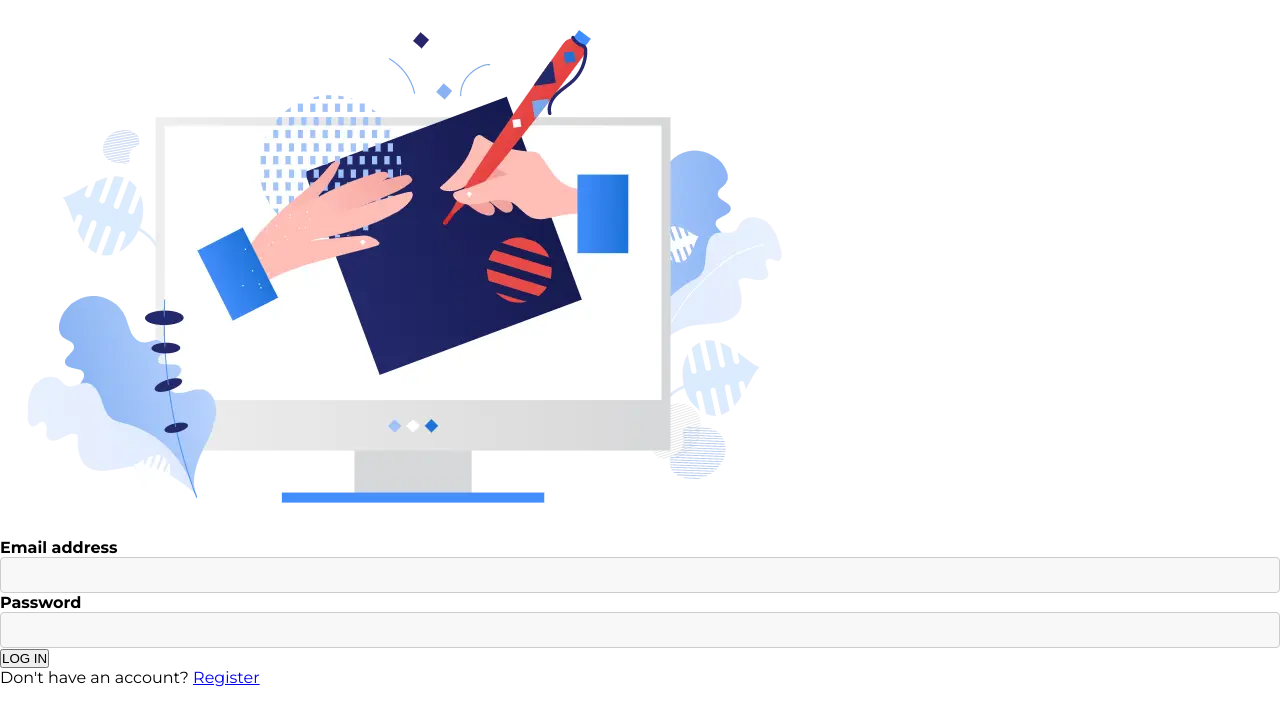
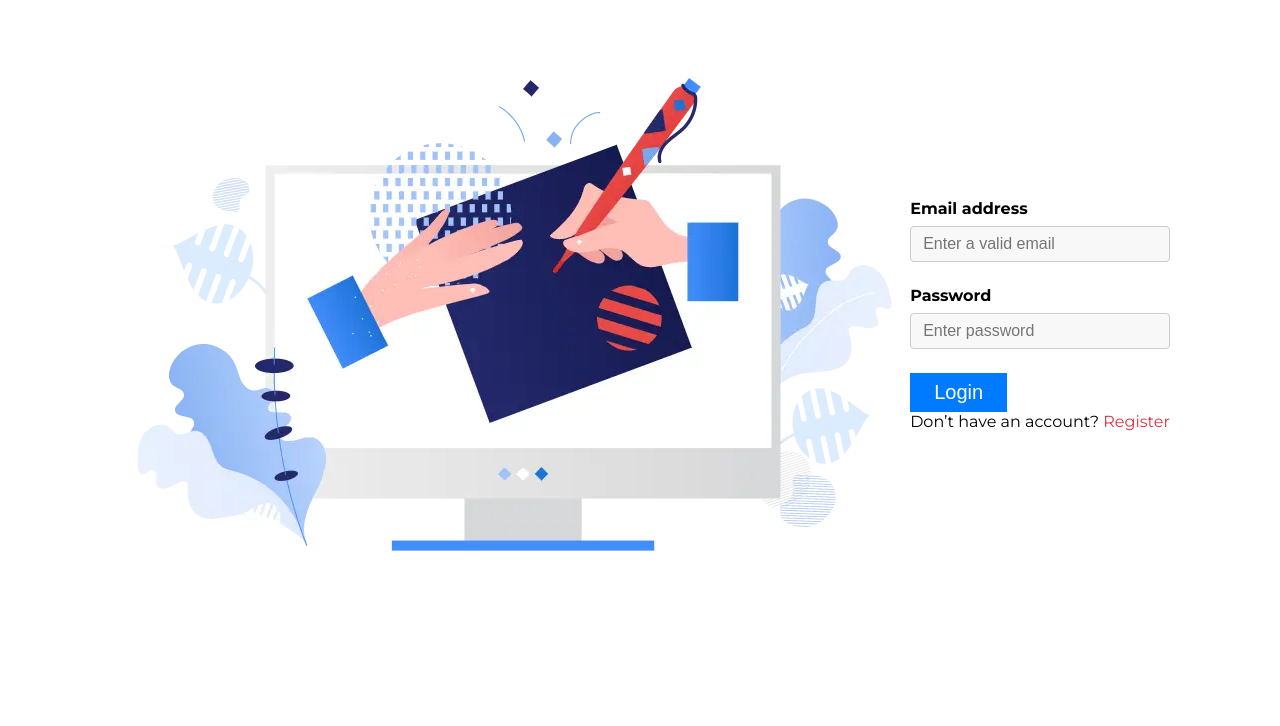
Before and after one commit to devendhiran013/orientbell, a React (Create React App) app in the folder Client/: page /login in a window 1280 px wide. Shown: the top 726 px of the page. Built offline with nearby package versions, Linux system fonts and the light colour scheme.

Commit message:
Refactor code structure for improved readability and maintainability

```diff
--- a/Client/src/Components/LargestTileStore.jsx
+++ b/Client/src/Components/LargestTileStore.jsx
@@ -1,5 +1,8 @@
 import React, { useState } from "react";
 import "../Styles/LargestTileStore.css";
+
+import Homeimg from "../assests/home.png";
+
 import { Link, useNavigate } from "react-router-dom";
 const LargestTileStore = () => {
   const [showStoryMessage, setShowStoryMessage] = useState(false);
@@ -14,8 +17,8 @@ const LargestTileStore = () => {
       <div className="tile-store-container">
         <div className="tile-store-image fadeInUp">
           <img
-            src="https://sdmntprwestus.oaiusercontent.com/files/00000000-8600-6230-a511-78ce9e3d9e30/raw?se=2025-06-20T16%3A24%3A04Z&sp=r&sv=2024-08-04&sr=b&scid=fafcee67-ad23-5fa0-8a67-d87806b63fd9&skoid=7399a3a4-0259-4d43-bcd6-a56ceeb4c28b&sktid=a48cca56-e6da-484e-a814-9c849652bcb3&skt=2025-06-20T15%3A12%3A50Z&ske=2025-06-21T15%3A12%3A50Z&sks=b&skv=2024-08-04&sig=35cAsg5WujTnOZ/%2B5F9VVVG3qmDn52sxx/B7nUHIHS4%3D"
-            alt="The Largest Tile Store"
+            src={Homeimg}
+        alt="The Largest Tile Store"
             loading="lazy"
             width="910"
             height="1024"
--- a/Client/src/Pages/LoginPage.jsx
+++ b/Client/src/Pages/LoginPage.jsx
@@ -1,105 +1,77 @@
 import React, { useState } from 'react';
-import { useDispatch } from 'react-redux';
+import '../Styles/Login.css';
+import loginImage from '../assests/draw2.webp';
+import { Link } from 'react-router-dom';
 import { useNavigate } from 'react-router-dom';
-// import '../Styles/Login.css';
-import { setLogin } from '../redux/state';
-import draw from "../assests/draw2.webp";
+
 const LoginPage = () => {
   const [email, setEmail] = useState('');
   const [password, setPassword] = useState('');
   const [error, setError] = useState('');
-  const [isButtonDisabled, setIsButtonDisabled] = useState(false);
-  const dispatch = useDispatch();
   const navigate = useNavigate();
 
-  const handleSubmit = async (e) => {
+  const handleLogin = (e) => {
     e.preventDefault();
-    setIsButtonDisabled(true);
-    try {
-      const response = await fetch('http://localhost:5000/auth/login', {
-        method: 'POST',
-        headers: {
-          'Content-Type': 'application/json',
-        },
-        body: JSON.stringify({ email, password }),
-      });
 
-      const loggedIn = await response.json();
-      if (response.ok) {
-        dispatch(
-          setLogin({
-            user: loggedIn.user,
-            token: loggedIn.token,
-          })
-        );
-        navigate('/');
-      } else {
-        setError(loggedIn.message || 'Login Failed');
-        setIsButtonDisabled(false);
-      }
-    } catch (err) {
-      console.log('Login Failed', err.message);
-      setError('Login Failed');
-      setIsButtonDisabled(false);
+    if (email === 'admin@gmail.com' && password === 'admin') {
+      localStorage.setItem('admin', 'true');
+      navigate('/admin');
+    } else {
+      setError('Invalid email or password');
     }
   };
 
   return (
-    <div className="container-fluid p-3 my-5 h-custom">
-      <div className="row">
-        <div className="col-md-6 d-flex justify-content-center align-items-center">
-          <img
-            src={draw}
-            className="img-fluid"
-            alt="Sample"
-          />
-        </div>
+    <section className="vh-100">
+      <div className="container-fluid h-custom">
+        <div className="row d-flex justify-content-center align-items-center h-100">
+          {/* Left Side - Image */}
+          <div className="col-md-9 col-lg-6 col-xl-5">
+            <img src={loginImage} className="img-fluid" alt="Login" />
+          </div>
 
-        <div className="col-md-6 d-flex justify-content-center align-items-center">
-          <div className="w-75"> {/* Restrict width of form */}
-            <form onSubmit={handleSubmit}>
+          {/* Right Side - Form */}
+          <div className="col-md-8 col-lg-6 col-xl-4 offset-xl-1">
+            <form onSubmit={handleLogin}>
               <div className="mb-4">
-                <label htmlFor="email" className="form-label">Email address</label>
+                <label className="form-label" htmlFor="email">Email address</label>
                 <input
                   type="email"
                   id="email"
                   className="form-control form-control-lg"
+                  placeholder="Enter a valid email"
                   value={email}
                   onChange={(e) => setEmail(e.target.value)}
                   required
                 />
               </div>
+
               <div className="mb-4">
-                <label htmlFor="password" className="form-label">Password</label>
+                <label className="form-label" htmlFor="password">Password</label>
                 <input
                   type="password"
                   id="password"
                   className="form-control form-control-lg"
+                  placeholder="Enter password"
                   value={password}
                   onChange={(e) => setPassword(e.target.value)}
                   required
                 />
               </div>
 
-              <div className="d-flex justify-content-between mb-4">
+              {error && <p className="error-message">{error}</p>}
 
-
-              </div>
-
-              {error && <p style={{ color: 'red' }}>{error}</p>}
-              <div className="text-center text-md-start mt-4 pt-2">
-                <button type="submit" className="btn btn-primary btn-lg px-5" disabled={isButtonDisabled}>
-                  LOG IN
-                </button>
-                <p className="small fw-bold mt-2 pt-1 mb-2">
-                  Don't have an account? <a href="/register" className="link-danger">Register</a>
+              <div className="text-center text-lg-start mt-4 pt-2">
+                <button type="submit" className="btn btn-primary btn-lg">Login</button>
+                <p className="small fw-bold mt-2 pt-1 mb-0">
+                  Don’t have an account? <Link to="/register" className="link-danger">Register</Link>
                 </p>
               </div>
             </form>
           </div>
         </div>
       </div>
-    </div>
+    </section>
   );
 };
 
--- a/Client/src/Styles/CartPage.css
+++ b/Client/src/Styles/CartPage.css
@@ -101,11 +101,13 @@
   font-size: 16px;
   cursor: pointer;
 }
+
 /* Ensure page fits nicely between header and footer */
 .cart-container {
   padding: 40px 5vw;
   background: #f4f4f4;
-  min-height: calc(100vh - 160px); /* Adjust if header + footer total height differs */
+  min-height: calc(100vh - 160px);
+  /* Adjust if header + footer total height differs */
 }
 
 .cart-content {
@@ -135,3 +137,44 @@
 main h2 {
   margin-bottom: 20px;
 }
+
+.popup-overlay {
+  position: fixed;
+  top: 0;
+  left: 0;
+  width: 100%;
+  height: 100%;
+  background-color: rgba(0, 0, 0, 0.5);
+  display: flex;
+  justify-content: center;
+  align-items: center;
+  z-index: 999;
+}
+
+.popup {
+  background-color: white;
+  padding: 2rem;
+  border-radius: 8px;
+  text-align: center;
+  max-width: 400px;
+}
+
+.popup p {
+  margin-bottom: 1rem;
+  font-size: 1.1rem;
+}
+
+.popup .btn {
+  margin: 0 0.5rem;
+  padding: 0.5rem 1rem;
+}
+
+.popup .btn-primary {
+  background: linear-gradient(135deg, #ffa500, #ff8c00);
+  color: rgb(1, 1, 1);
+  border: none;
+  padding: 10px 20px;
+  border-radius: 5px;
+  cursor: pointer;
+  font-weight: bold;
+}
--- a/Client/src/Styles/Header.css
+++ b/Client/src/Styles/Header.css
@@ -238,11 +238,7 @@
     background-color: #ffffff;
 }
 
-/* .nav-item:first-child {
-  background-color: #555;
-} */
 
-/* Responsive Design */
 @media (max-width: 1024px) {
     .top-header {
         padding: 12px 16px;
--- a/Client/src/Styles/Login.css
+++ b/Client/src/Styles/Login.css
@@ -17,81 +17,67 @@
   justify-content: center;
 }
 
-.col-md-6 {
+.col-md-6, .col-md-9 {
   display: flex;
   justify-content: center;
   align-items: center;
 }
 
+form {
+  width: 100%;
+}
+
 .form-label {
+  display: block;
   margin-bottom: 0.5rem;
+
+  font-weight: 700;
 }
 
 .form-control {
   width: 100%;
-  padding: 0.375rem 0.75rem;
-  font-size: 0.875rem;
+  padding: 0.5rem 0.75rem;
+  font-size: 1rem;
   border-radius: 0.25rem;
+  border: 1px solid #ccc;
+  box-sizing: border-box;
 }
 
-
-.form-control-lg {
-  padding: 0.5rem 1rem;
-  font-size: 1rem;
+.mb-4 {
+  margin-bottom: 1.5rem !important;
 }
 
 .btn {
   display: inline-block;
-  font-weight: 400;
+  font-weight: 500;
   text-align: center;
   cursor: pointer;
 }
 
 .btn-primary {
   background-color: #007bff;
-  border-color: #007bff;
+  border: none;
   color: white;
 }
 
 .btn-lg {
-  padding: 0.5rem 1rem;
+  padding: 0.5rem 1.5rem;
   font-size: 1.25rem;
-}
-
-.text-center {
-  text-align: center;
-}
-
-.text-md-start {
-  text-align: center;
 }
 
 .link-danger {
   color: #dc3545;
+  text-decoration: none;
 }
 
 .link-danger:hover {
   color: #c82333;
+  text-decoration: underline;
 }
 
-.divider {
-  display: flex;
-  align-items: center;
-  text-align: center;
+.error-message {
+  color: red;
+  margin-bottom: 1rem;
+  font-size: 0.9rem;
+  margin-top: -0.5rem;
 }
-
-.divider:before,
-.divider:after {
-  content: "";
-  flex: 1;
-  height: 1px;
-  background: #eee;
-}
-
-.divider:before {
-  margin-right: 0.5em;
-}
-
-.divider:after {
-  margin-left: 0.5em;
-}
--- a/Client/src/Styles/ProductShowCase.css
+++ b/Client/src/Styles/ProductShowCase.css
@@ -26,12 +26,12 @@
   display: flex;
   overflow-x: hidden;
   scroll-behavior: smooth;
-  scrollbar-width: none; /* Firefox */
-  -ms-overflow-style: none;  /* IE and Edge */
+  scrollbar-width: none;
+  -ms-overflow-style: none;
 }
 
 .carousel-track::-webkit-scrollbar {
-  display: none; /* Chrome, Safari and Opera */
+  display: none;
 }
 
 .carousel-slide {
@@ -41,7 +41,6 @@
 }
 
 .product-card {
-  /* background: white; */
   border-radius: 8px;
   overflow: hidden;
   text-align: center;
@@ -67,10 +66,11 @@
   display: flex;
   gap: 0.8rem;
   z-index: 1;
+  align-items: center;
 }
 
 .carousel-button {
-  background:  rgb(255, 255, 255);
+  background: rgb(255, 255, 255);
   color: rgb(206, 134, 0);
   border: 0.5px solid black;
   border-radius: 50%;
@@ -88,6 +88,35 @@
 
 .carousel-button:hover {
   transform: scale(1.1);
+}
+
+.carousel-counter {
+  font-weight: bold;
+  font-size: 0.9rem;
+  color: #fff;
+  background-color: rgba(0, 0, 0, 0.7);
+  padding: 0.5rem 1rem;
+  border-radius: 20px;
+  min-width: 80px;
+  text-align: center;
+  box-shadow: 0 2px 4px rgba(0, 0, 0, 0.1);
+  transition: all 0.3s ease;
+}
+
+.carousel-counter:hover {
+  background-color: rgba(0, 0, 0, 0.9);
+  transform: scale(1.05);
+}
+
+/* Optional: Add a subtle animation when the counter changes */
+@keyframes counterPulse {
+  0% { transform: scale(1); }
+  50% { transform: scale(1.1); }
+  100% { transform: scale(1); }
+}
+
+.counter-updated {
+  animation: counterPulse 0.3s ease;
 }
 
 .main-heading {
@@ -108,14 +137,14 @@
 .cta-button {
   display: inline-flex;
   align-items: center;
-  background:  rgb(250, 204, 21);
+  background: rgb(250, 204, 21);
   color: #000;
   padding: 0.8rem 1.5rem;
   border-radius: 4px;
   text-decoration: none;
   font-weight: bold;
   transition: transform 0.2s ease-in-out;
-   margin-left: 15vh;
+  margin-left: 15vh;
 }
 
 .cta-button:hover {
```
Also changed, not shown: Client/src/Components/ProductShowCase.jsx (+37 -21 lines), Client/src/Pages/CartPage.jsx (+27 -3 lines), Client/src/assests/home.png (added).
